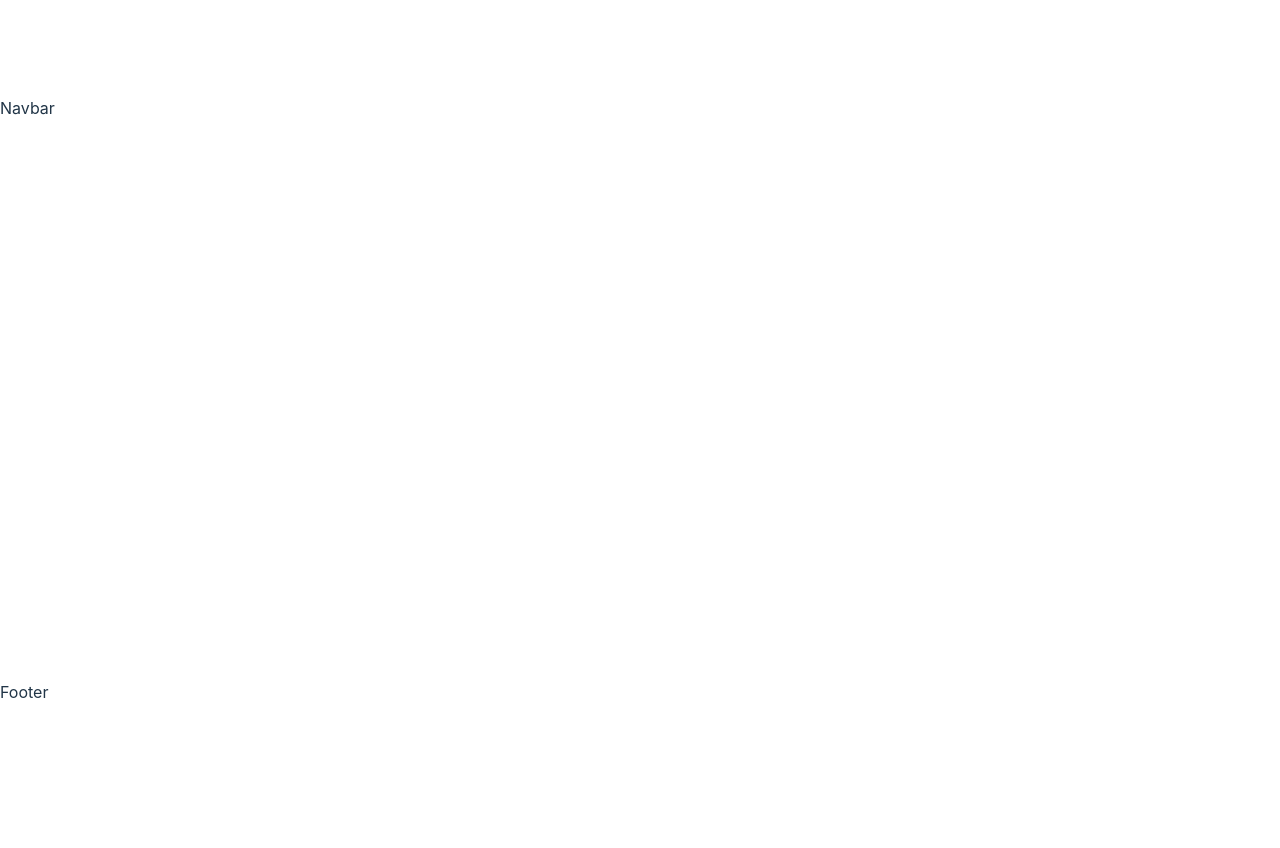
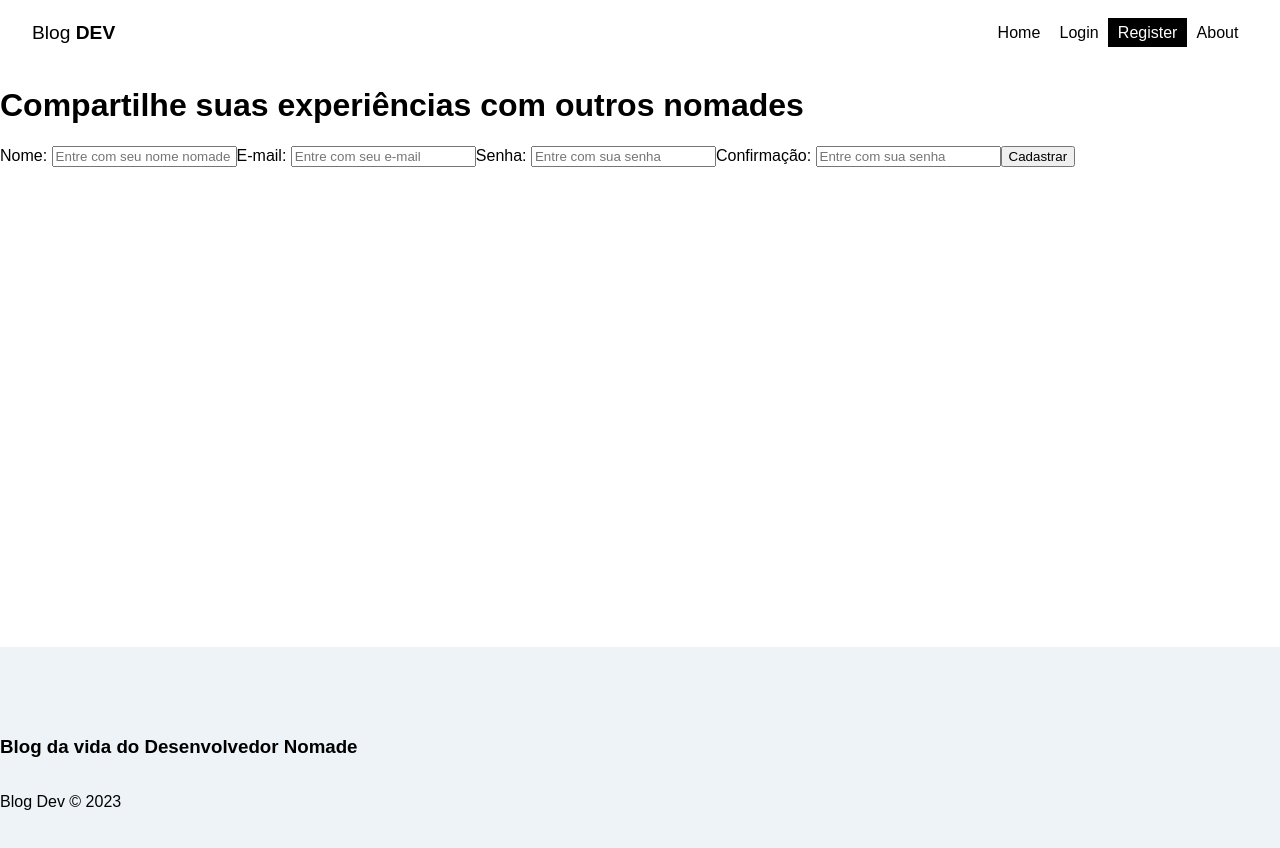
Before and after one commit to NANDO9322/blogDev_f3m, a React (Vite) app in the folder front-blogdev/: page /register in a window 1280 px wide. Before the commit this address had no page. Shown: the top 848 px of the page. Before the commit the page ends 800 px from the top, so only its background shows below. Built offline with nearby package versions, Linux system fonts and the light colour scheme.

Commit message:
Aula0711 Controller de Cadastro

```diff
--- a/front-blogdev/package.json
+++ b/front-blogdev/package.json
@@ -13,7 +13,7 @@
     "firebase": "^10.5.0",
     "react": "^18.2.0",
     "react-dom": "^18.2.0",
-    "react-router-dom": "^6.17.0"
+    "react-router-dom": "^6.18.0"
   },
   "devDependencies": {
     "@types/react": "^18.2.15",
--- a/front-blogdev/src/App.jsx
+++ b/front-blogdev/src/App.jsx
@@ -1,20 +1,23 @@
 import './App.css'
 import { BrowserRouter, Routes, Route, Navigate } from 'react-router-dom'
-
 import Home from './pages/Home/Home'
 import About from './pages/About/About'
 import Navbar from './components/Navbar'
 import Footer from './components/Footer'
+import Register from './pages/Register/Register'
+import Login from './pages/Login/Login'
 
 function App() {
   return (
     <>
       <BrowserRouter>
-      <Navbar/>
+        <Navbar />
         <div className='container'>
           <Routes>
             <Route path='/' element={<Home />}></Route>
             <Route path='/about' element={<About />}></Route>
+            <Route path='/register' element={<Register/>}></Route>
+            <Route path='/login' element={<Login/>}></Route>
           </Routes>
         </div>
         <Footer />
--- a/front-blogdev/src/components/Footer.jsx
+++ b/front-blogdev/src/components/Footer.jsx
@@ -1,8 +1,14 @@
 import React from 'react'
+import styles from './Footer.module.css'
 
 const Footer = () => {
   return (
-    <div>Footer</div>
+    <>
+    <footer className={styles.footer}>
+      <h3>Blog da vida do Desenvolvedor Nomade </h3>
+      <p>Blog Dev &copy; 2023</p>
+    </footer>
+    </>
   )
 }
 
--- a/front-blogdev/src/components/Footer.module.css
+++ b/front-blogdev/src/components/Footer.module.css
@@ -0,0 +1,7 @@
+.footer{
+    height: 250px;
+    display: flex;
+    flex-direction: column;
+    justify-content: center;
+    background-color: #edf3f6;
+}
--- a/front-blogdev/src/components/Navbar.jsx
+++ b/front-blogdev/src/components/Navbar.jsx
@@ -1,8 +1,33 @@
 import React from 'react'
+import { NavLink } from 'react-router-dom'
+import styles from './Navbar.module.css'
 
 const Navbar = () => {
   return (
-    <div>Navbar</div>
+    <>
+      <nav className={styles.navbar}>
+        <NavLink to="/" className={styles.brand}>
+          Blog <span>Dev</span></NavLink>
+        <ul className={styles.links_list}>
+          <li>
+            <NavLink to='/'
+            className={({isActive}) => (isActive ? styles.active :null)}>Home</NavLink>
+          </li>
+          <li>
+            <NavLink to='/login'
+            className={({isActive}) => (isActive ? styles.active :null)}>Login</NavLink>
+          </li>
+          <li>
+            <NavLink to='/register'
+            className={({isActive}) => (isActive ? styles.active :null)}>Register</NavLink>
+          </li>
+          <li>
+            <NavLink to='/about'
+            className={({isActive}) => (isActive ? styles.active :null)}>About</NavLink>
+          </li>
+        </ul>
+      </nav>
+    </>
   )
 }
 
--- a/front-blogdev/src/components/Navbar.module.css
+++ b/front-blogdev/src/components/Navbar.module.css
@@ -0,0 +1,30 @@
+.navbar{
+    display: flex;
+    box-shadow: rgba(0, 0, 0, .15) 0px -2px 10 0px;
+    justify-content: space-between;
+    align-items: center;
+    padding: .5em 2em;
+}
+
+.brand{
+    font-size: 1.2em;
+}
+
+.brand span{
+    font-weight: 900;
+    text-transform: uppercase;
+}
+
+.links_list{
+    display: flex;
+    list-style: none;
+}
+
+.links_list li a{
+    padding: .4em .6em;
+}
+
+.active{
+    background-color: #000;
+    color: #fff;
+}
--- a/front-blogdev/src/index.css
+++ b/front-blogdev/src/index.css
@@ -1,69 +1,10 @@
-:root {
-  font-family: Inter, system-ui, Avenir, Helvetica, Arial, sans-serif;
-  line-height: 1.5;
-  font-weight: 400;
-
-  color-scheme: light dark;
-  color: rgba(255, 255, 255, 0.87);
-  background-color: #242424;
-
-  font-synthesis: none;
-  text-rendering: optimizeLegibility;
-  -webkit-font-smoothing: antialiased;
-  -moz-osx-font-smoothing: grayscale;
-  -webkit-text-size-adjust: 100%;
+body{
+    font-family: 'Montserrat', sans-serif;
+    padding: 0;
+    margin: 0;
 }
 
-a {
-  font-weight: 500;
-  color: #646cff;
-  text-decoration: inherit;
+a{
+    text-decoration: none;
+    color: black;
 }
-a:hover {
-  color: #535bf2;
-}
-
-body {
-  margin: 0;
-  display: flex;
-  place-items: center;
-  min-width: 320px;
-  min-height: 100vh;
-}
-
-h1 {
-  font-size: 3.2em;
-  line-height: 1.1;
-}
-
-button {
-  border-radius: 8px;
-  border: 1px solid transparent;
-  padding: 0.6em 1.2em;
-  font-size: 1em;
-  font-weight: 500;
-  font-family: inherit;
-  background-color: #1a1a1a;
-  cursor: pointer;
-  transition: border-color 0.25s;
-}
-button:hover {
-  border-color: #646cff;
-}
-button:focus,
-button:focus-visible {
-  outline: 4px auto -webkit-focus-ring-color;
-}
-
-@media (prefers-color-scheme: light) {
-  :root {
-    color: #213547;
-    background-color: #ffffff;
-  }
-  a:hover {
-    color: #747bff;
-  }
-  button {
-    background-color: #f9f9f9;
-  }
-}
--- /dev/null
+++ b/front-blogdev/src/pages/Login/Login.jsx
@@ -0,0 +1,7 @@
+import React from 'react'
+
+export default function Login() {
+  return (
+    <div>Login</div>
+  )
+}
--- /dev/null
+++ b/front-blogdev/src/pages/Register/Register.jsx
@@ -0,0 +1,76 @@
+import React from 'react'
+import { useState } from 'react'
+
+const Register = () => {
+  const [displayName, setDisplayName] = useState('')
+  const [email, setEmail] = useState('')
+  const [password, setPassoword] = useState('')
+  const [confirmedPassword, setCorfimedPassord] = useState('')
+  const [error, setError] = useState('')
+  const handlerSubmit = (e) => {
+    e.preventDefault()
+    setError('')
+    const user = {
+      displayName,
+      email,
+      password
+    }
+
+    if(password != confirmedPassword){
+      setError('As senhas precisam ser iguais, onii-chan >.<"')
+      return
+    }
+    console.table(user)
+  }
+  return (
+    <div>
+      <h1>Compartilhe suas experiências com outros nomades</h1>
+      <form onSubmit={handlerSubmit}>
+        <label>
+          <span>Nome: </span>
+          <input type="text"
+            name="displayName"
+            required
+            value={displayName}
+            onChange={(e) => setDisplayName(e.target.value)}
+            placeholder='Entre com seu nome nomade' />
+        </label>
+
+        <label>
+          <span>E-mail: </span>
+          <input type="email"
+            name="email"
+            required
+            value={email}
+            onChange={(e) => setEmail(e.target.value)}
+            placeholder='Entre com seu e-mail' />
+        </label>
+
+        <label>
+          <span>Senha: </span>
+          <input type="password"
+            name="password"
+            required
+            value={password}
+            onChange={(e) => setPassoword(e.target.value)}
+            placeholder='Entre com sua senha' />
+        </label>
+
+        <label>
+          <span>Confirmação: </span>
+          <input type="password"
+            name="confirmedPassword"
+            required
+            value={confirmedPassword}
+            onChange={(e) => setCorfimedPassord(e.target.value)}
+            placeholder='Entre com sua senha' />
+        </label>
+
+        <button className='btn'>Cadastrar</button>
+
+      </form>
+    </div>
+  )
+}
+
+export default Register;
```
Also changed, not shown: front-blogdev/src/firebase/config.jsx (+9 -9 lines), front-blogdev/src/pages/Login/Login.module.css (added), front-blogdev/src/pages/Register/Register.module.css (added), 1 other file (tests, documents, lock files or other folders).
